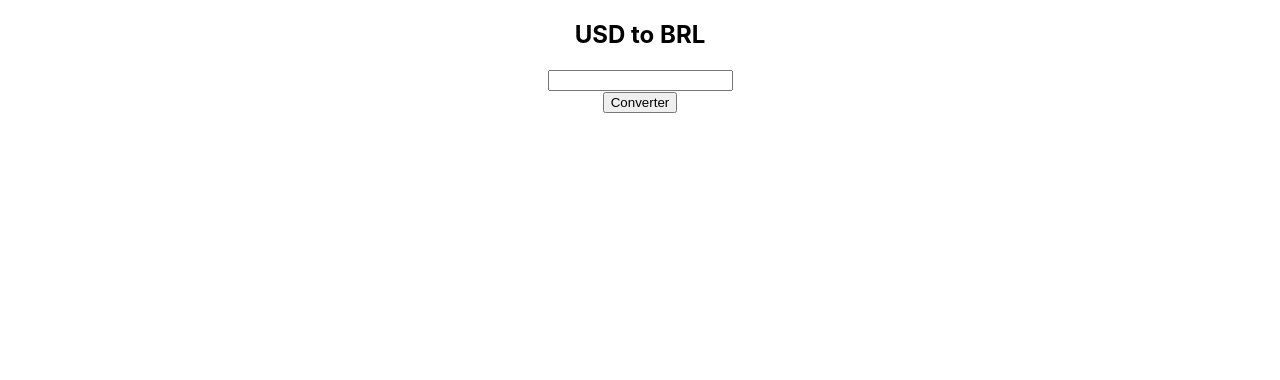
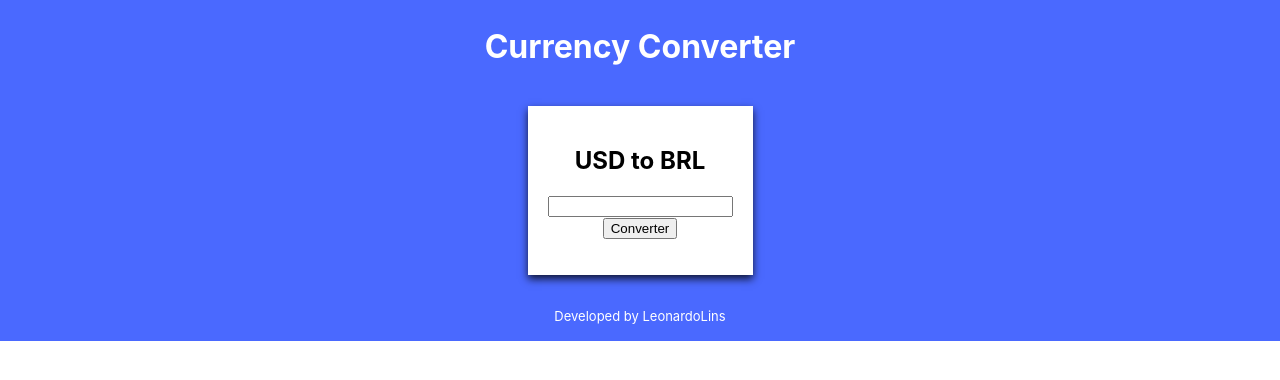
Before and after one commit to leonardormlins/currency-converter, a React (Create React App) app: page / in a window 1280 px wide. Shown: the top 380 px of the page. Built offline with nearby package versions, Linux system fonts and the light colour scheme.

Commit message:
Added style

```diff
--- a/src/App.css
+++ b/src/App.css
@@ -1,38 +1,25 @@
 .App {
   text-align: center;
+  margin: auto;
+  background-color: #4A69FF;
+  min-height: auto;
 }
 
-.App-logo {
-  height: 40vmin;
-  pointer-events: none;
+.Title{
+  color: white;
+  padding-top: 6px;
 }
 
-@media (prefers-reduced-motion: no-preference) {
-  .App-logo {
-    animation: App-logo-spin infinite 20s linear;
-  }
+.Line{
+  display: flex;
+  margin-top: 40px;
+  justify-content: space-around;
 }
 
-.App-header {
-  background-color: #282c34;
-  min-height: 100vh;
-  display: flex;
-  flex-direction: column;
-  align-items: center;
-  justify-content: center;
-  font-size: calc(10px + 2vmin);
+.BottomPage{
   color: white;
+  font-size: small;
+  padding-top: 20px;
+  padding-bottom: 4px;
+  text-align: center;
 }
-
-.App-link {
-  color: #61dafb;
-}
-
-@keyframes App-logo-spin {
-  from {
-    transform: rotate(0deg);
-  }
-  to {
-    transform: rotate(360deg);
-  }
-}
--- a/src/App.js
+++ b/src/App.js
@@ -5,7 +5,15 @@ import Converter from './components/Converter';
 function App() {
   return (
     <div className="App">
-      <Converter currencyA="USD" currencyB="BRL"></Converter>
+      <div className="Title">
+        <h1>Currency Converter</h1>
+      </div>
+      <div className="Line">
+        <Converter currencyA="USD" currencyB="BRL"></Converter>
+      </div>
+      <div className="BottomPage">
+        <p>Developed by LeonardoLins</p>
+      </div>
     </div>
   );
 }
--- a/src/components/Converter.css
+++ b/src/components/Converter.css
@@ -0,0 +1,5 @@
+.Converter{
+    padding: 20px;
+    box-shadow: 0 4px 8px 0 rgba(0, 0, 0, 0.8);
+    background-color: white;
+}
--- a/src/components/Converter.js
+++ b/src/components/Converter.js
@@ -1,4 +1,5 @@
 import React, { Component } from 'react';
+import './Converter.css'
 
 export default class Converter extends Component {
 
@@ -14,12 +15,13 @@ export default class Converter extends Component {
     }
 
     convert(){
-
+        let sentence = `${this.props.currencyA}_${this.props.currencyB}`;
+        let url = `http://free.currencyconverterapi.com/api/v5/convert?q=${sentence}`
     }
 
     render(){
         return (
-            <div className="converter">
+            <div className="Converter">
                 <h2>{this.props.currencyA} to {this.props.currencyB}</h2>
                 <input type="input"></input>
                 <div>
```
